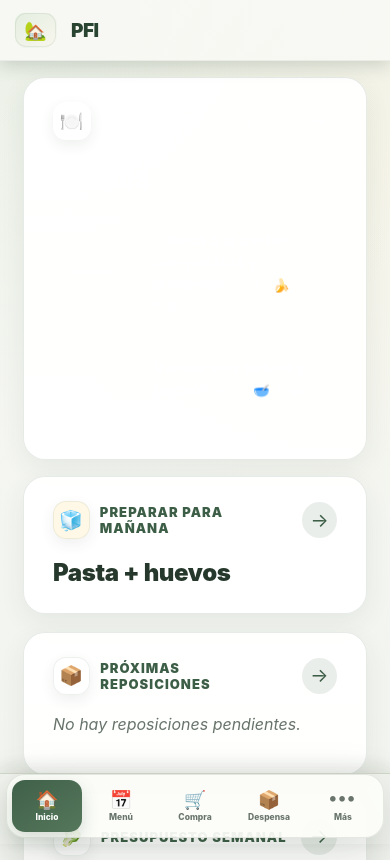
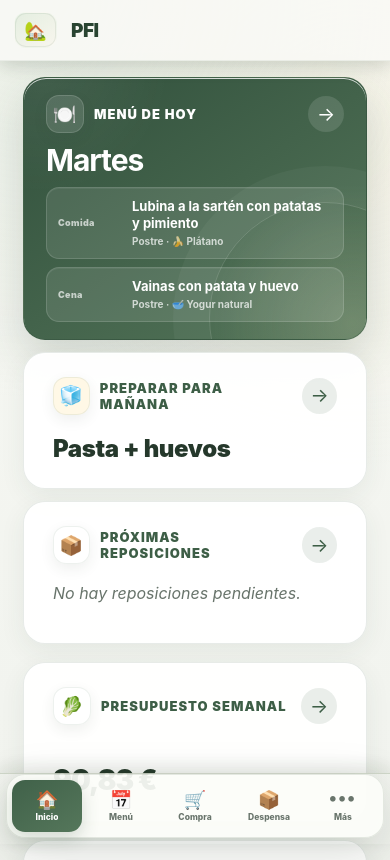
Before and after one commit to adrianezq-lang/pfi-planificador-familiar, a React (Vite) app: page / in a window 390 px wide. Shown: the top 860 px of the page. Built offline with nearby package versions, Linux system fonts and the light colour scheme.

Commit message:
fix: recuperar contraste y compactar Inicio

```diff
--- a/src/styles/premium-final.css
+++ b/src/styles/premium-final.css
@@ -86,6 +86,59 @@
   box-shadow: 0 13px 34px rgba(45, 67, 50, 0.085) !important;
 }
 
+/* Inicio: la tarjeta principal conserva su identidad oscura aunque la capa
+   moderna convierta el resto de Card en superficies claras. */
+.home-card--menu.pfi-card {
+  min-height: 0 !important;
+  border-color: rgba(56, 88, 64, 0.5) !important;
+  background:
+    radial-gradient(circle at 96% 94%, rgba(247, 237, 204, 0.18), transparent 34%),
+    radial-gradient(circle at 5% -5%, rgba(255, 255, 255, 0.08), transparent 30%),
+    linear-gradient(145deg, #31503c 0%, #55765a 100%) !important;
+  color: #fff !important;
+  box-shadow: 0 18px 44px rgba(42, 69, 48, 0.18) !important;
+}
+
+.home-card--menu .home-card__eyebrow,
+.home-card--menu .home-day,
+.home-card--menu .meal-row strong,
+.home-card--menu .home-card__arrow {
+  color: #fff !important;
+}
+
+.home-card--menu .meal-row__label {
+  color: rgba(255, 255, 255, 0.68) !important;
+}
+
+.home-card--menu .meal-row {
+  border-color: rgba(255, 255, 255, 0.14) !important;
+  background: rgba(255, 255, 255, 0.1) !important;
+  box-shadow: inset 0 1px 0 rgba(255, 255, 255, 0.06) !important;
+}
+
+.home-card--menu .home-card__icon,
+.home-card--menu .home-card__arrow {
+  border-color: rgba(255, 255, 255, 0.14) !important;
+  background: rgba(255, 255, 255, 0.12) !important;
+}
+
+.meal-row__content {
+  min-width: 0;
+  display: grid;
+  gap: 3px;
+}
+
+.meal-row__detail {
+  display: block;
+  overflow: hidden;
+  color: rgba(255, 255, 255, 0.72);
+  font-size: 11px;
+  font-weight: 650;
+  line-height: 1.3;
+  text-overflow: ellipsis;
+  white-space: nowrap;
+}
+
 .month-overview-details > summary,
 .modern-manual-shopping > summary,
 .modern-covered-card > summary {
@@ -149,4 +202,52 @@
     gap: 6px;
     border-radius: 15px;
   }
+
+  .home-page {
+    padding-top: 16px !important;
+  }
+
+  .home-grid,
+  .home-side-grid {
+    gap: 12px !important;
+  }
+
+  .home-card--menu .home-card__body {
+    padding: 16px !important;
+  }
+
+  .home-card--menu .home-card__top {
+    margin-bottom: 12px !important;
+  }
+
+  .home-card--menu .home-day {
+    margin: 0 0 12px !important;
+    font-size: 30px !important;
+    line-height: 1 !important;
+  }
+
+  .home-card--menu .meal-stack {
+    gap: 8px !important;
+  }
+
+  .home-card--menu .meal-row {
+    grid-template-columns: 64px minmax(0, 1fr) !important;
+    gap: 10px !important;
+    padding: 10px 11px !important;
+    border-radius: 13px !important;
+  }
+
+  .home-card--menu .meal-row__label {
+    font-size: 9px !important;
+    letter-spacing: 0.04em !important;
+  }
+
+  .home-card--menu .meal-row strong {
+    font-size: 13px !important;
+    line-height: 1.3 !important;
+  }
+
+  .meal-row__detail {
+    font-size: 10px;
+  }
 }
```
